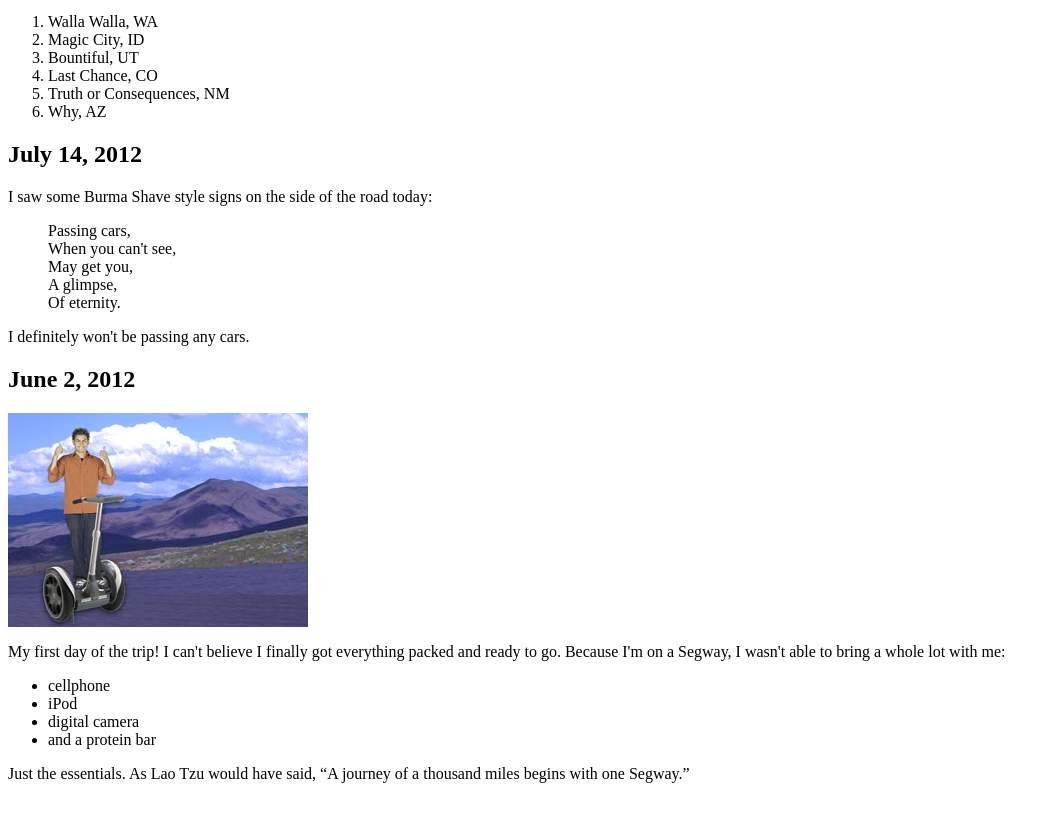
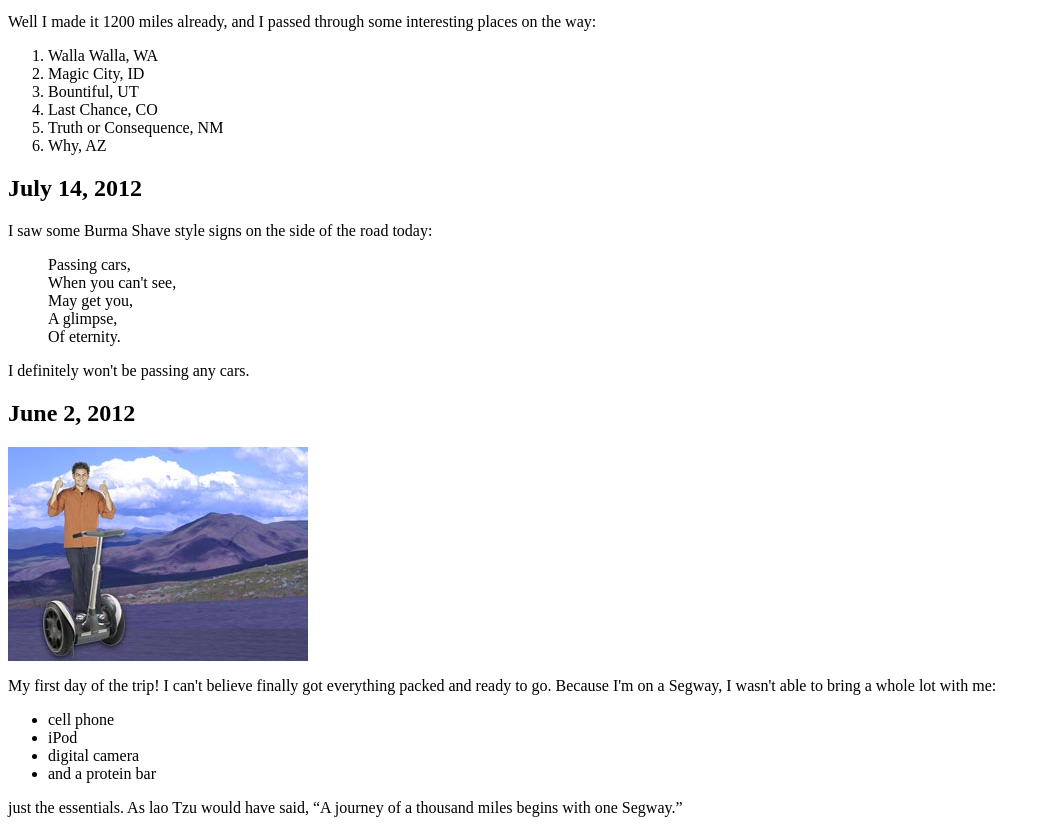
Before and after one commit to yxforest/yxforest.github.io, a plain HTML site: page journal/journal.html in a window 1280 px wide. Shown: the part 402-1235 px from the top of the page, without its empty margins (0-1057 px from the left). Before the commit the page ends 1201 px from the top, so only its background shows below. Drawn offline with Linux system fonts and the light colour scheme.

Commit message:
Update journal.html

```diff
--- a/journal/journal.html
+++ b/journal/journal.html
@@ -3,32 +3,31 @@
          <title>My Trip Around the USA on a Segway</title>
     </head>
     <body>
-
          <h1>Segway'n USA</h1>
          <p>
 			Documenting my trip around the US on my very own Segway!
 		 </p>
 
+		 <p>&#208; &epsilon; &tau; &ouml; &igrave; &tau;.</p>
+
 		 <h2>August 20, 2012</h2>
 		 <img src="images/segway2.jpg">
 		 <p>
-      Well I made it 1200 miles already, and I passed
-      through some interesting places on the way:
+			Well I made it 1200 miles already, and I passed through
+			some interesting places on the way:
 		 </p>
-
 		 <ol>
 			<li>Walla Walla, WA</li>
 			<li>Magic City, ID</li>
 			<li>Bountiful, UT</li>
 			<li>Last Chance, CO</li>
-      <li>Truth or Consequences, NM</li>
+			<li>Truth or Consequence, NM</li>
 			<li>Why, AZ</li>
 		</ol>
-
 		 <h2>July 14, 2012</h2>
 		 <p>
-      I saw some Burma Shave style signs on the side of the
-      road today:
+			I saw some Burma Shave style signs on the side of the road
+			today:
 		 </p>
 		 <blockquote>
 			Passing cars, <br>
@@ -40,24 +39,21 @@
 		 <p>
 			I definitely won't be passing any cars.
 		 </p>
-
 		 <h2>June 2, 2012</h2>
 		 <img src="images/segway1.jpg">
 		 <p>
-      My first day of the trip!  I can't believe I finally got
-      everything packed and ready to go.  Because I'm on a Segway,
-      I wasn't able to bring a whole lot with me:
-    </p>
+			My first day of the trip! I can't believe finally got
+			everything packed and ready to go.
+			Because I'm on a Segway, I wasn't able to bring a whole lot with me:
 		<ul>
-      <li>cellphone</li>
+			<li>cell phone</li>
 			<li>iPod</li>
 			<li>digital camera</li>
 			<li>and a protein bar</li>
 		</ul>
-    <p>
-       Just the essentials.  As
-      Lao Tzu would have said, <q>A journey of a
-      thousand miles begins with one Segway.</q>
+			just the essentials. As lao Tzu would have said,
+			<q>A journey of a thousand miles begins with one Segway.</q>
 		 </p>
+
     </body>
 </html>
```
Lines whose indentation alone changed are shown as unchanged.
